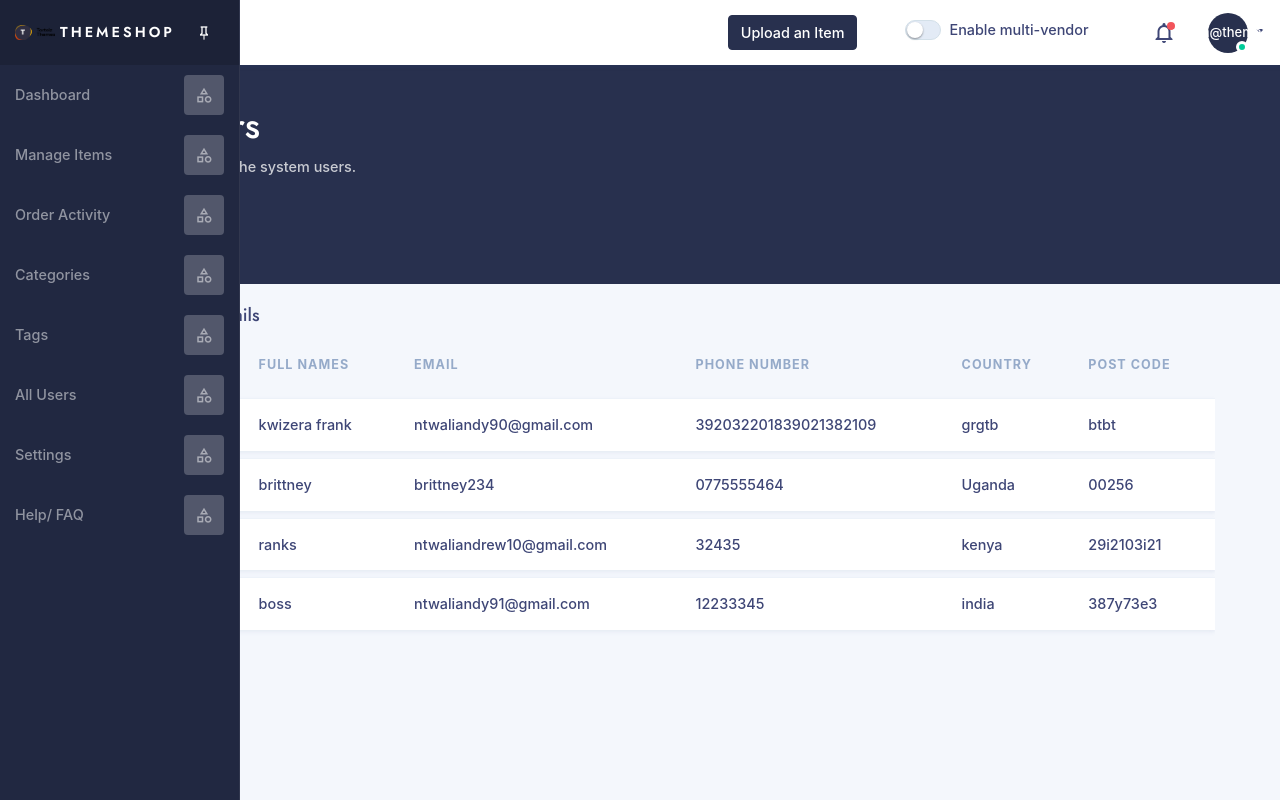
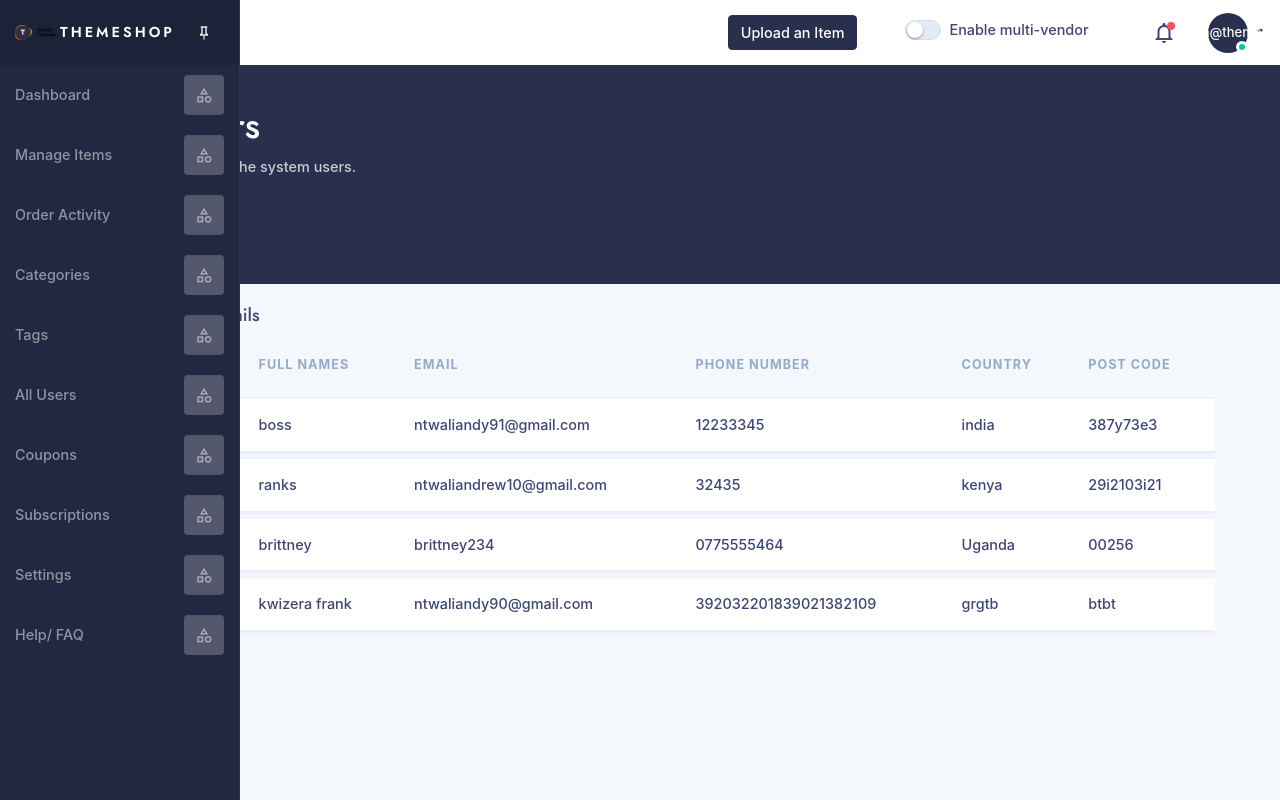
Before and after one commit to ntwaliandy/themeshop, a Django app: page /all-users/ in a window 1280 px wide. Run offline with Django 3.2, Linux system fonts and the light colour scheme; a user stored in the database is signed in; data comes from the database, SQL or seed files in the repository; both versions use the stored data as it was after the commit; some libraries are stand-ins or nearby versions; some web fonts are replaced.

Commit message:
adding coupon section and subscribers fields and also front end of user account information

```diff
--- a/home/views.py
+++ b/home/views.py
@@ -488,7 +488,7 @@
 
 def all_users(request):
     if request.user.is_superuser:
-        users = UserDetails.objects.all()
+        users = reversed(UserDetails.objects.all())
         context = {
             'users': users,
         }
--- a/templates/base.html
+++ b/templates/base.html
@@ -101,6 +101,28 @@
                 <a href="{% url 'home:all-users' %}" aria-disabled="true" class="menu-link">
                     <span class="menu-label">
                         <span class="menu-name">All Users</span>
+                    </span>
+                    <span class="menu-icon">
+                        <i class="icon-placeholder mdi mdi-shape-outline "></i>
+                    </span>
+                </a>
+            </li>
+
+            <li class="menu-item">
+                <a href="" aria-disabled="true" class="menu-link">
+                    <span class="menu-label">
+                        <span class="menu-name">Coupons</span>
+                    </span>
+                    <span class="menu-icon">
+                        <i class="icon-placeholder mdi mdi-shape-outline "></i>
+                    </span>
+                </a>
+            </li>
+
+            <li class="menu-item">
+                <a href="" aria-disabled="true" class="menu-link">
+                    <span class="menu-label">
+                        <span class="menu-name">Subscriptions</span>
                     </span>
                     <span class="menu-icon">
                         <i class="icon-placeholder mdi mdi-shape-outline "></i>
--- a/templates/user_Account.html
+++ b/templates/user_Account.html
@@ -467,15 +467,15 @@
                                                         </p>
                                                         <p>
                                                             <span>Email: </span>
-                                                            {{userdetails.email}
+                                                            {{userdetails.email}}
                                                         </p>
                                                         <p>
                                                             <span>Phone: </span>
-                                                            {{userdetails.phone}
+                                                            {{userdetails.phone_number}}
                                                         </p>
                                                         <p>
                                                             <span>Country: </span>
-                                                            {{userdetails.country}
+                                                            {{userdetails.country}}
                                                         </p>
                                                         <p>
                                                             <span>Postcode: </span>
```
Also changed, not shown: db.sqlite3.
